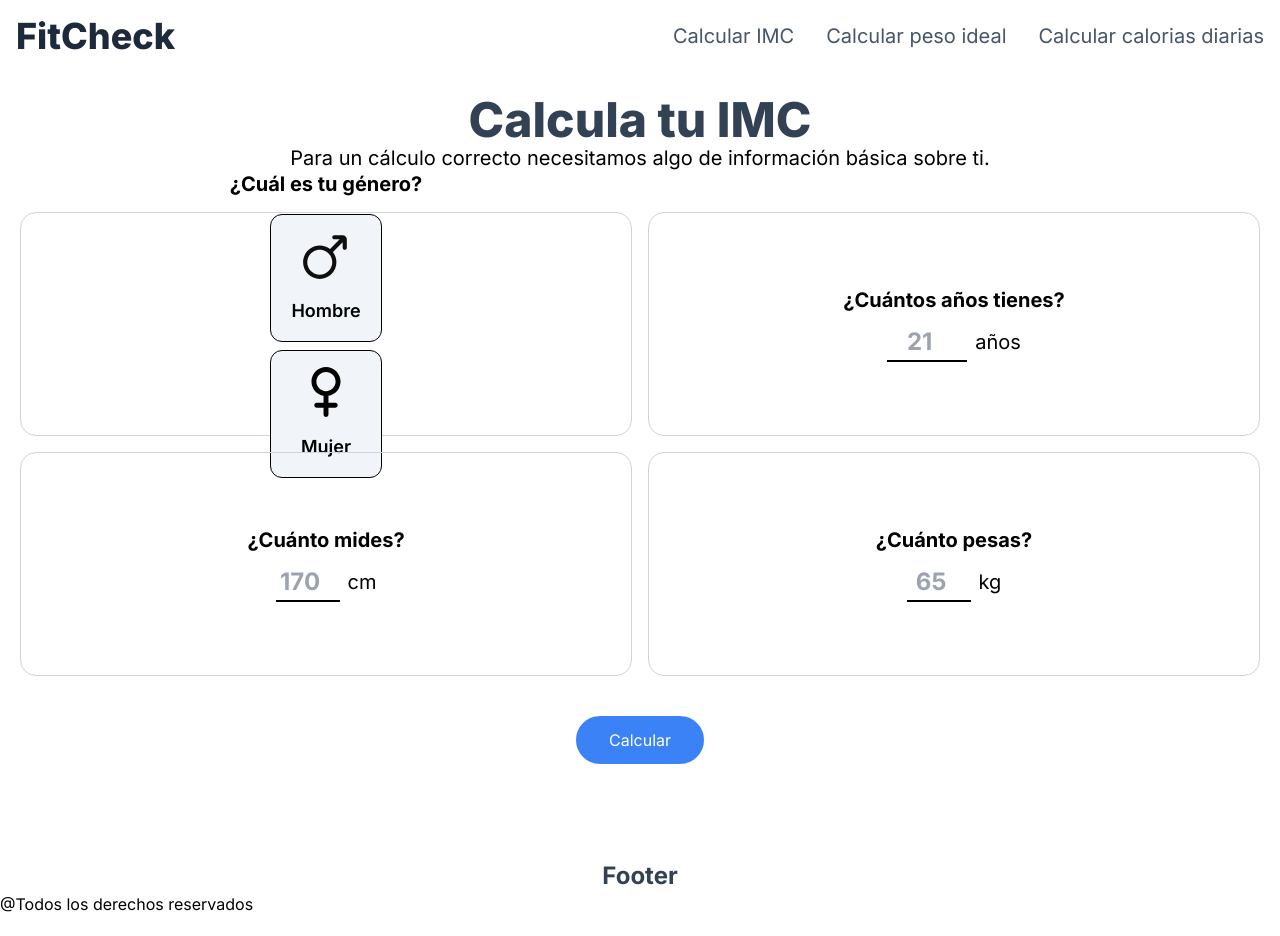
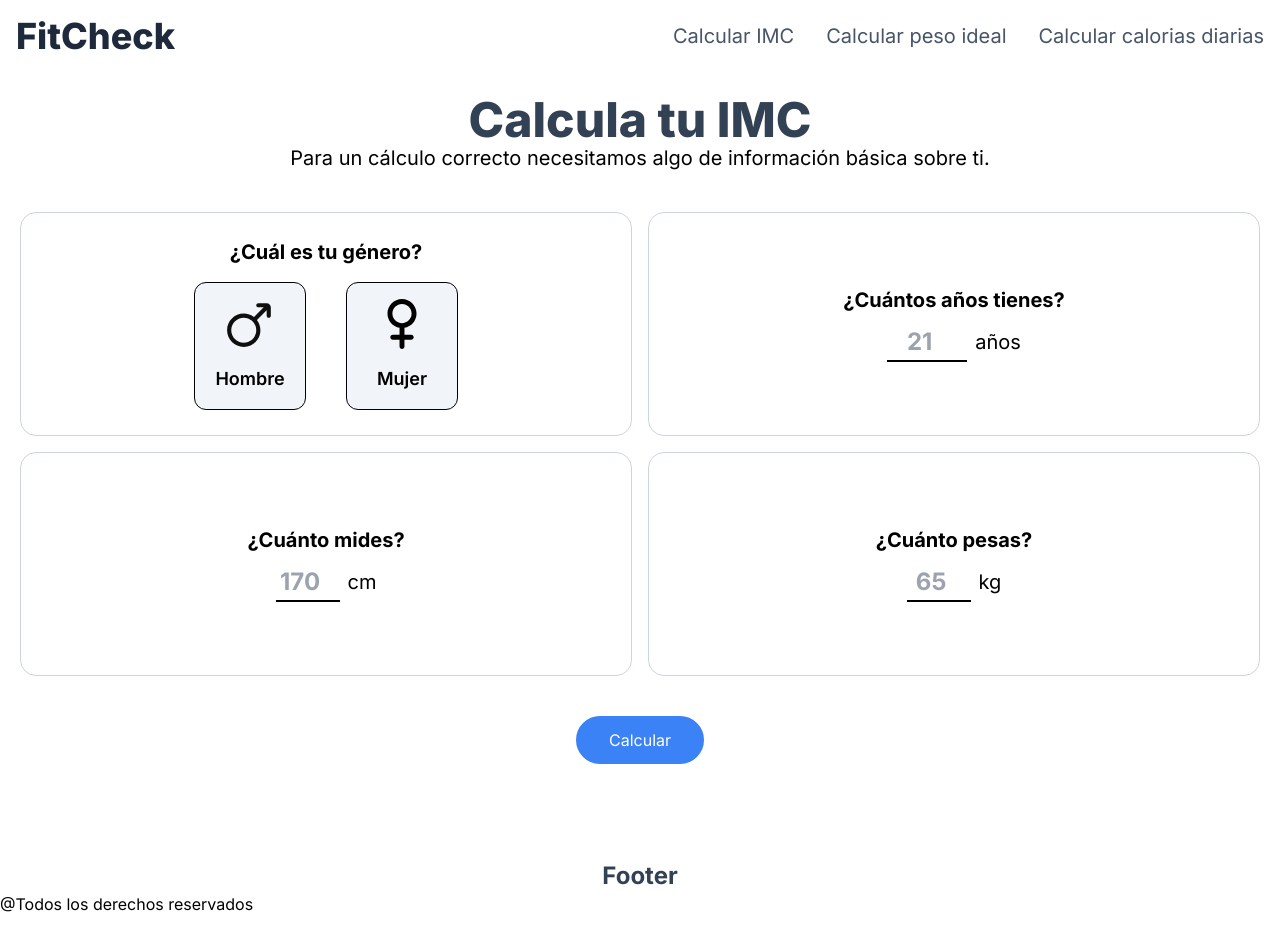
Before and after one commit to NahimMora/FitnessCheck, a Next.js app: page /imccalculator in a window 1280 px wide. Built offline with nearby package versions, Linux system fonts and the light colour scheme.

Commit message:
errores corregidos

```diff
--- a/src/app/Components/CardGender.tsx
+++ b/src/app/Components/CardGender.tsx
@@ -21,7 +21,7 @@ const CardGender = () => {
   };
 
   return (
-    <div>
+    <div className='flex flex-row'>
       {gender.map((genderItem) => (
         <div key={genderItem.gender}>
           <button
```
